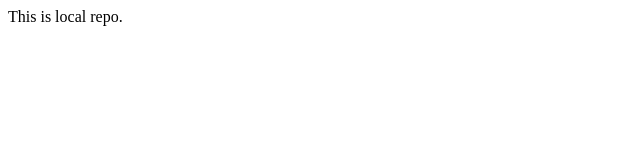
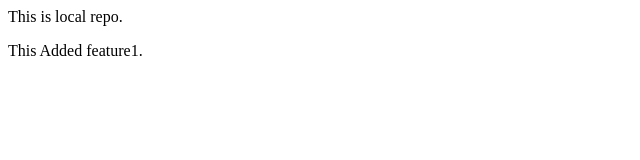
Before and after one commit to Simanchala-Mohapatra/localrepo, a plain HTML site: page index.html in a window 1280 px wide. Shown: the whole page, without its empty margins (0-640 px from the left). Drawn offline with Linux system fonts and the light colour scheme.

Commit message:
added feature1

```diff
--- a/index.html
+++ b/index.html
@@ -1 +1,2 @@
 <p>This is local repo.</p>
+<p>This Added feature1.</p>
```
